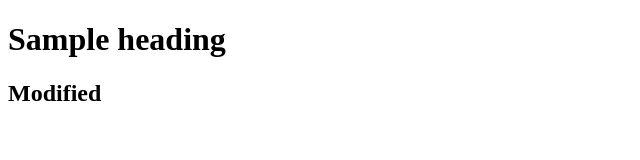
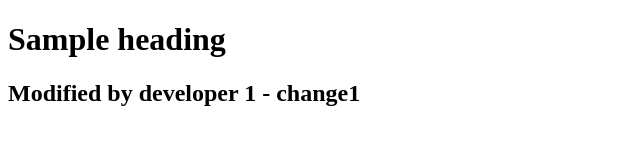
Before and after one commit to juner-pagal/sample-git-repo, a plain HTML site: page index.html in a window 1280 px wide. Shown: the whole page, without its empty margins (0-640 px from the left). Drawn offline with Linux system fonts and the light colour scheme.

Commit message:
modify h2 tag line 10

```diff
--- a/index.html
+++ b/index.html
@@ -7,6 +7,6 @@
 </head>
 <body>
     <h1>Sample heading</h1>
-    <h2>Modified</h2>
+    <h2>Modified by developer 1 - change1</h2>
 </body>
 </html>
```
